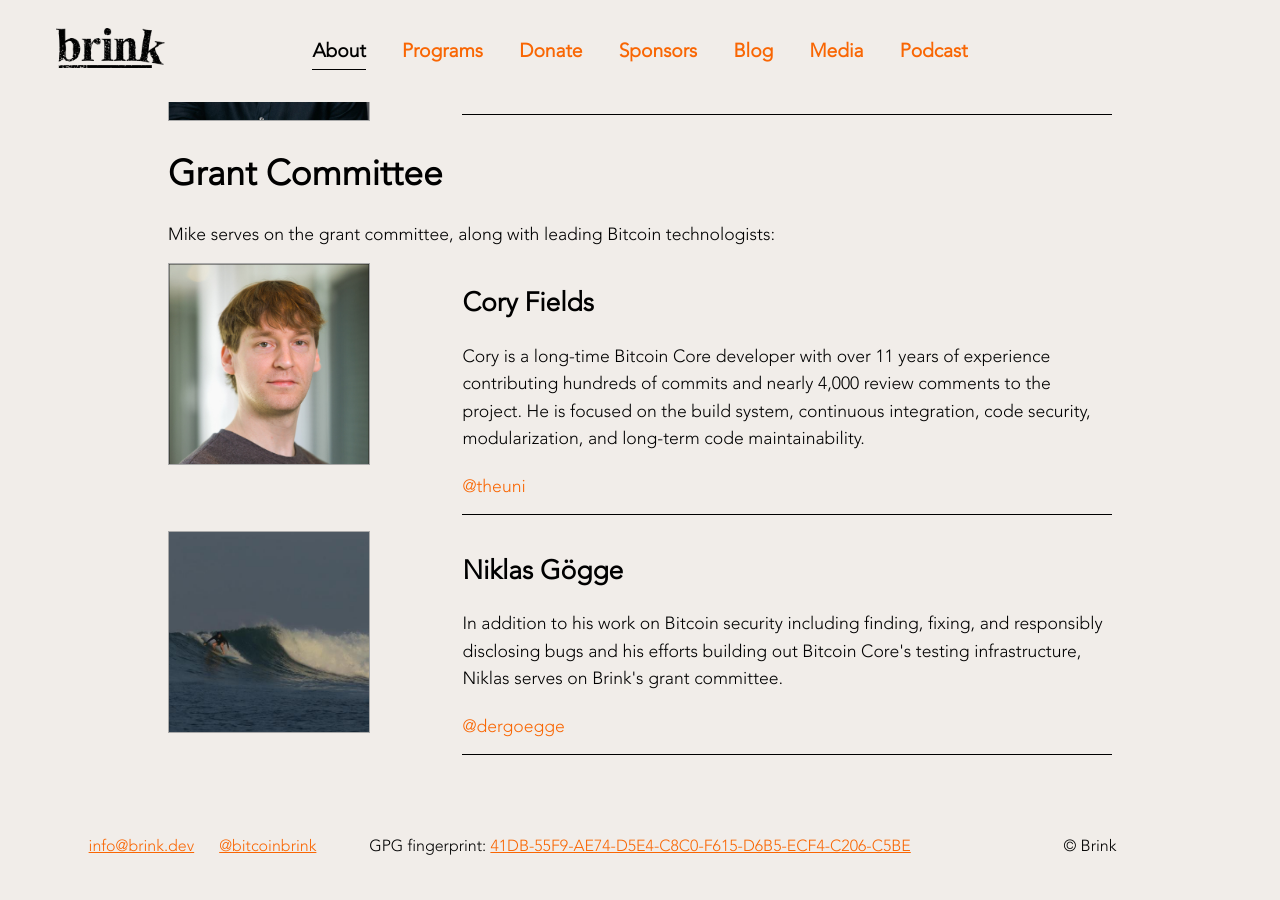
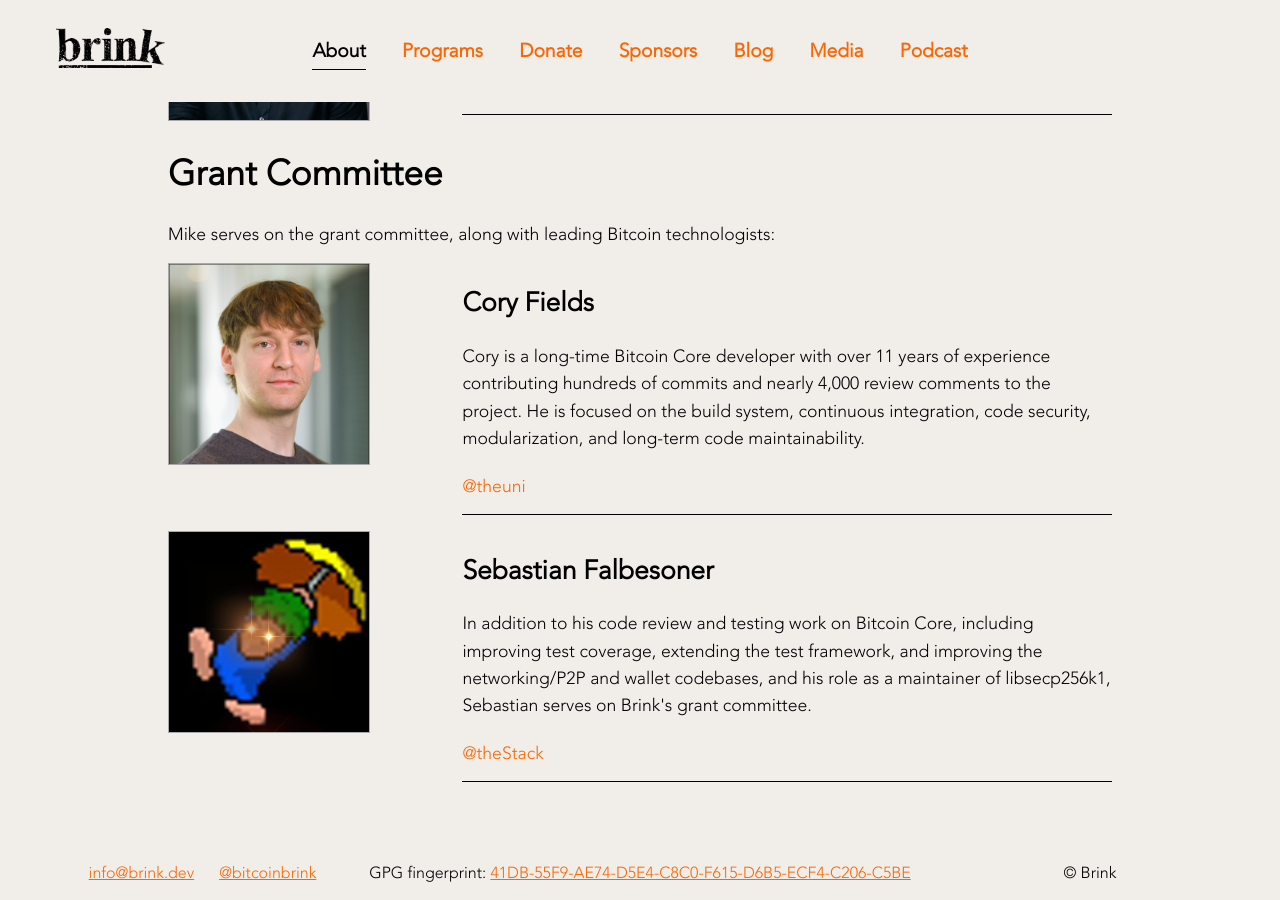
Before and after one commit to bitcoinbrink/website, a Jekyll site: the page built from index.md, in a window 1280 px wide and 900 px high, scrolled down 1892 px. Built offline with Jekyll 4.4.1, drawn with Linux system fonts in a browser that asks for light colours; before the commit the page ends 2765 px from its top, so only the background shows below that.

Commit message:
Grant committee: add Sebastian, Niklas alumni

```diff
--- a/_data/team.yml
+++ b/_data/team.yml
@@ -92,7 +92,8 @@
   description: >-
     Sebastian's funding supports his code review and testing,
     improving test coverage, extending the test framework, and
-    improving the networking/P2P and wallet codebases.
+    improving the networking/P2P and wallet codebases. Sebastian is also a
+    maintainer of libsecp256k1 and serves on Brink's grant committee.
   social: "@theStack"
   link: https://twitter.com/theStack
   image: assets/images/sebastian-falbesoner.jpg
@@ -103,20 +104,6 @@
     organization allows me to be part of a great community of like-minded
     "Brinkies" by holding regular tech engineering calls and events, which is a
     valuable experience to learn from each other."
-
-- name: "Niklas Gögge"
-  description: >-
-    Niklas’ funding supports his work on Bitcoin Core. His focus is on making
-    Bitcoin Core's peer-to-peer code more robust through review, testing and
-    fuzzing.
-  social: "@dergoegge"
-  link: https://twitter.com/dergoegge
-  image: assets/images/niklas-goegge.jpg
-  alt: Picture of Niklas Gögge
-  quote: >-
-    "Thanks to Brink's support, I have the incredible opportunity to dedicate
-    myself full-time to Bitcoin Core, allowing me to contribute more effectively
-    and collaborate with the other Brinkies in the London office."
 
 - name: Stéphan Vuylsteke
   description: >-
@@ -221,15 +208,16 @@
   image: assets/images/cory-fields.jpg
   alt: Picture of Cory Fields
 
-- name: "Niklas Gögge"
+- name: Sebastian Falbesoner
   description: >-
-    In addition to his work on Bitcoin security including finding, fixing, and
-    responsibly disclosing bugs and his efforts building out Bitcoin
-    Core's testing infrastructure, Niklas serves on Brink's grant committee.
-  social: "@dergoegge"
-  link: https://twitter.com/dergoegge
-  image: assets/images/niklas-goegge.jpg
-  alt: Picture of Niklas Gögge
+    In addition to his code review and testing work on Bitcoin Core, including
+    improving test coverage, extending the test framework, and improving the
+    networking/P2P and wallet codebases, and his role as a maintainer of
+    libsecp256k1, Sebastian serves on Brink's grant committee.
+  social: "@theStack"
+  link: https://twitter.com/theStack
+  image: assets/images/sebastian-falbesoner.jpg
+  alt: Picture of Sebastian Falbesoner
 
 alumni:
 
@@ -455,3 +443,20 @@
   alt: Picture of Stratos
   quote: >-
     ""
+
+- name: "Niklas Gögge"
+  description: >-
+    Niklas’ funding supported his work on Bitcoin Core, focused on making
+    Bitcoin Core's peer-to-peer code more robust through review, testing and
+    fuzzing, as well as his work on Bitcoin security including finding, fixing,
+    and responsibly disclosing bugs and building out Bitcoin Core's testing
+    infrastructure. Niklas also served on Brink's grant committee and mentored
+    Brink's fuzz testing interns.
+  social: "@dergoegge"
+  link: https://twitter.com/dergoegge
+  image: assets/images/niklas-goegge.jpg
+  alt: Picture of Niklas Gögge
+  quote: >-
+    "Thanks to Brink's support, I have the incredible opportunity to dedicate
+    myself full-time to Bitcoin Core, allowing me to contribute more effectively
+    and collaborate with the other Brinkies in the London office."
```
